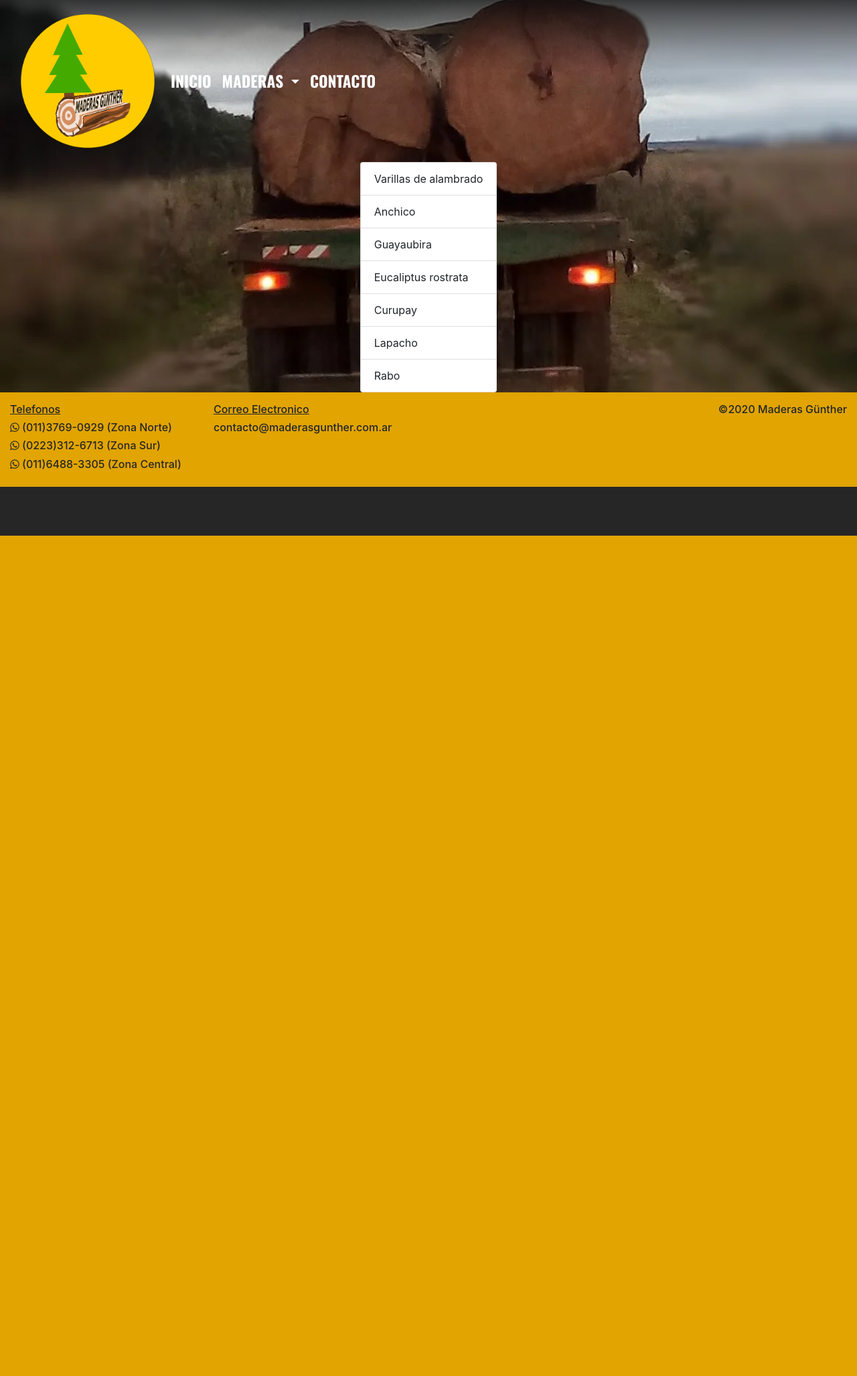
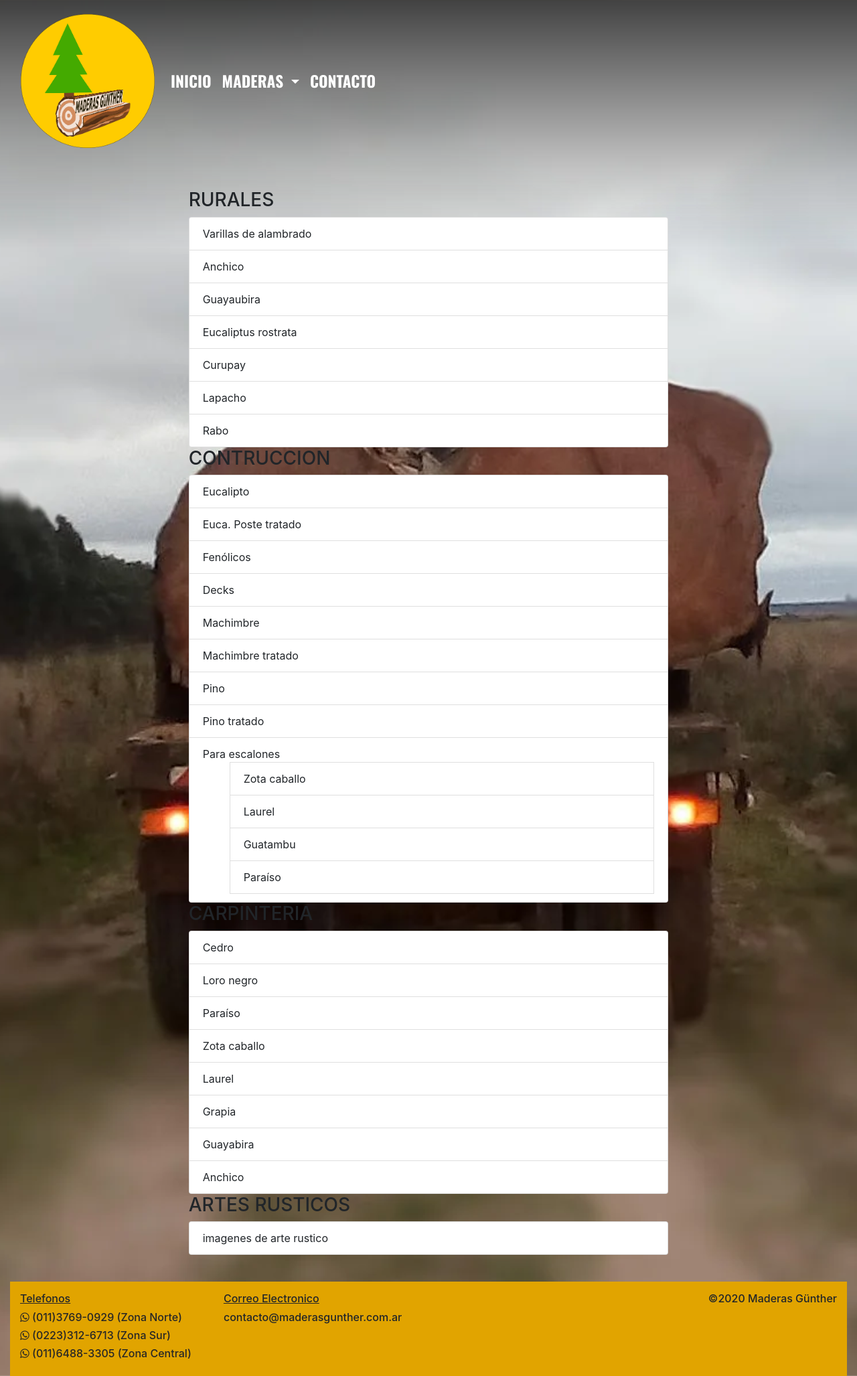
Before and after one commit to Gumio94/MaderasGunther, a PHP site: page /tipos_de_maderas.php in a window 1280 px wide. Shown: the whole page at 67% size. Before the commit the page ends 800 px from the top, so only its background shows below. Run offline with PHP 8.4, Linux system fonts and the light colour scheme; some libraries are stand-ins or nearby versions; some web fonts are replaced.

Commit message:
carga de submenú
se cargan todo el contenido de el menú de maderas

```diff
--- a/inc/navbar.php
+++ b/inc/navbar.php
@@ -21,10 +21,10 @@
                 MADERAS
                 </a>
                 <div class="dropdown-menu" aria-labelledby="navbarDropdown">
-                    <a class="dropdown-item" href="tipos_de_maderas.php">RURALES</a>
-                    <a class="dropdown-item" href="#">COSTRUCCION</a>
-                    <a class="dropdown-item" href="#">CARPINTERIA</a>
-                    <a class="dropdown-item" href="#">ARTE RUSTICO</a>
+                    <a class="dropdown-item" href="tipos_de_maderas.php #rurales">RURALES</a>
+                    <a class="dropdown-item" href="tipos_de_maderas.php #contruccion">COSTRUCCION</a>
+                    <a class="dropdown-item" href="tipos_de_maderas.php #carpinteria">CARPINTERIA</a>
+                    <a class="dropdown-item" href="tipos_de_maderas.php #arte_rustico">ARTE RUSTICO</a>
                 </div>
             </li>
             <li class="nav-item">
--- a/tipos_de_maderas.php
+++ b/tipos_de_maderas.php
@@ -5,6 +5,9 @@
         <div class="col-12 py-2 barra">
             <?php include "inc/navbar.php"?>
         </div>
+        <div class="col-md-9 col-lg-7 py-3 my-4">
+            <div id = "rurales">
+            <h3> RURALES</h3>
                 <ul class="list-group">
                     <li class="list-group-item">Varillas de alambrado</li>
                     <li class="list-group-item">Anchico</li>
@@ -15,5 +18,51 @@
                     <li class="list-group-item">Rabo</li>
                 </ul>
             </div>
+
+            <div id = "construccion">
+            <h3> CONTRUCCION</h3>
+                <ul class="list-group">
+                    <li class="list-group-item">Eucalipto</li>
+                    <li class="list-group-item">Euca. Poste tratado</li>
+                    <li class="list-group-item">Fenólicos</li>
+                    <li class="list-group-item">Decks</li>
+                    <li class="list-group-item">Machimbre</li>
+                    <li class="list-group-item">Machimbre tratado</li>
+                    <li class="list-group-item">Pino</li>
+                    <li class="list-group-item">Pino tratado</li>
+                    <li class="list-group-item">Para escalones
+                        <ul>
+                            <li class="list-group-item">Zota caballo</li>
+                            <li class="list-group-item">Laurel</li>
+                            <li class="list-group-item">Guatambu</li>
+                            <li class="list-group-item">Paraíso</li>
+                        </ul>
+                    </li>
+
+                </ul>
+            </div>
+
+            <div id = "carpinteria">
+            <h3>CARPINTERIA</h3>
+                <ul class="list-group">
+                    <li class="list-group-item">Cedro</li>
+                    <li class="list-group-item">Loro negro</li>
+                    <li class="list-group-item">Paraíso</li>
+                    <li class="list-group-item">Zota caballo</li>
+                    <li class="list-group-item">Laurel</li>
+                    <li class="list-group-item">Grapia</li>
+                    <li class="list-group-item">Guayabira</li>
+                    <li class="list-group-item">Anchico </li>
+                </ul>
+            </div>
+
+            <div id = "arte_rustico">
+            <h3> ARTES RUSTICOS</h3>
+                <ul class="list-group">
+                    <li class="list-group-item">imagenes de arte rustico</li>
+
+                </ul>
+            </div>
+    </div>
 </div>
 <?php include "inc/footer.php"?>
```
Lines whose indentation alone changed are shown as unchanged.
